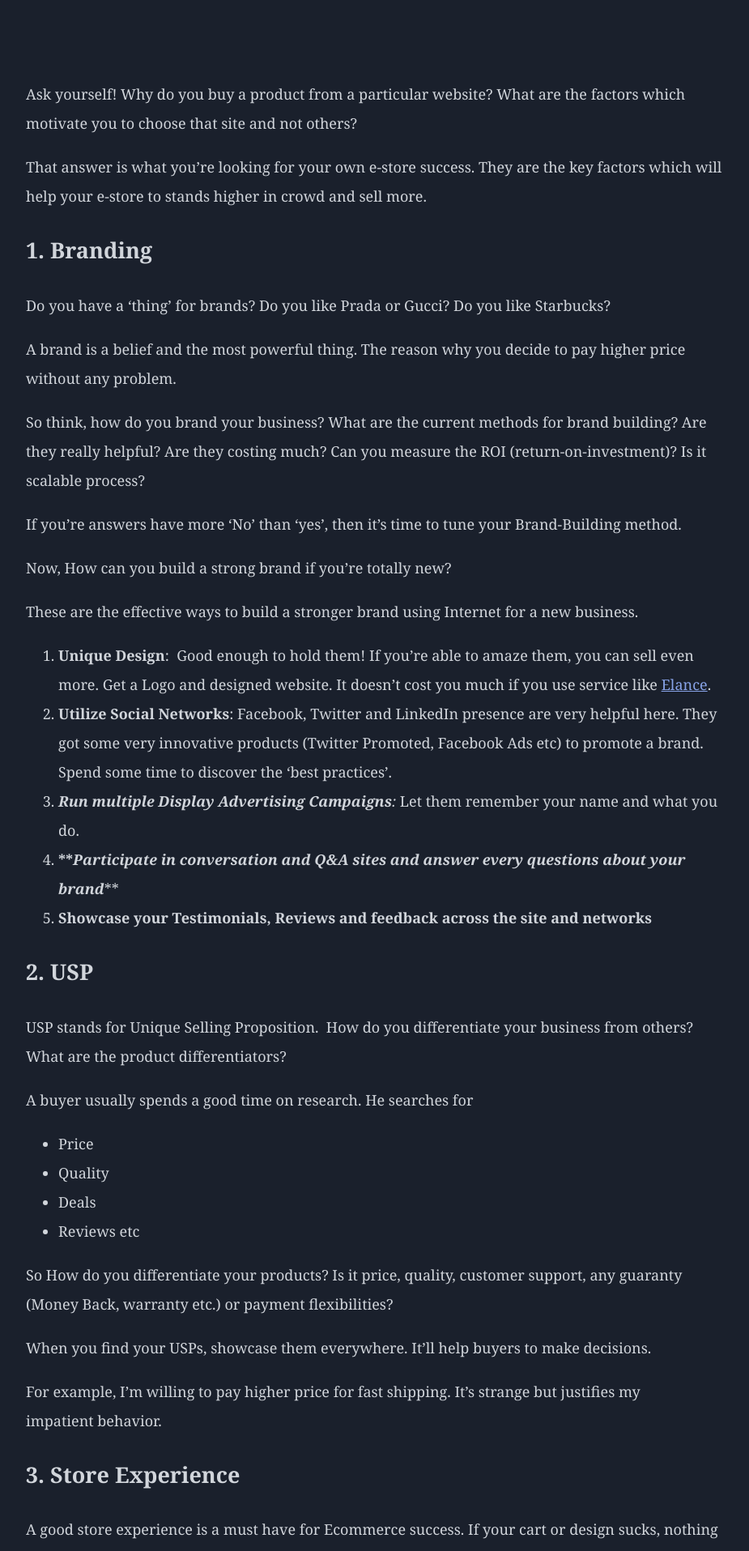
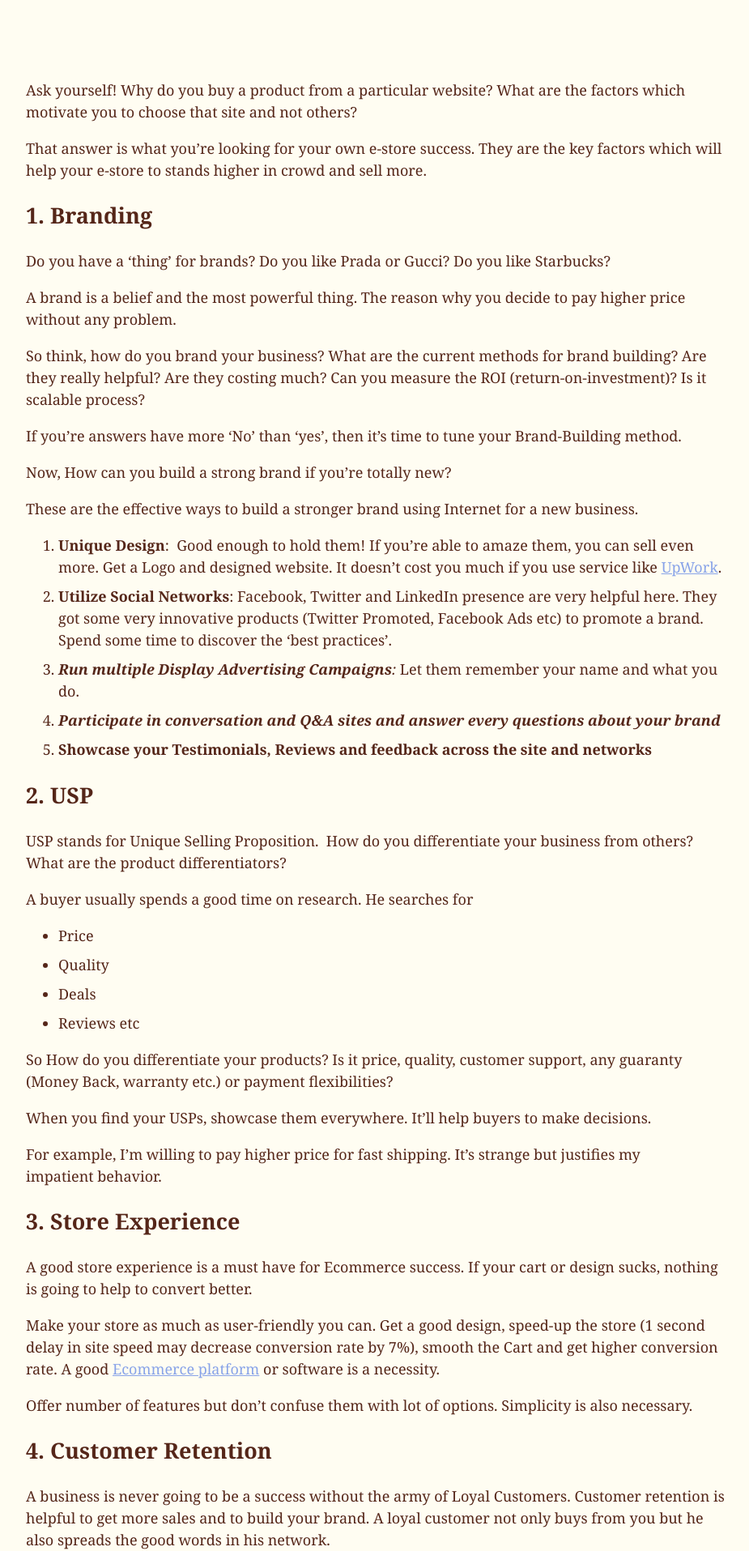
Before and after one commit to ankit7/ankit7.github.io, a Jekyll site: the page built from _posts/2011-10-17-success-factors.md, in a window 1280 px wide. Shown: the top 1915 px of the page at 81% size, without its empty margins (176-1101 px from the left). Built offline with Jekyll 4.4.1, drawn with Linux system fonts in a browser that asks for light colours; our own code applies the rules of GitHub Pages for plain Markdown files.

Commit message:
Updates styling

```diff
--- a/_includes/footer.html
+++ b/_includes/footer.html
@@ -1,5 +1,5 @@
-<footer class="pv4 ph3 ph5-m ph6-l mid-gray">
-  <div class="tc mt6">
+<footer class="">
+  <div class="tc mt5">
     <a href="/" title="Home" class="dib ph2 link">Home</a>
   </div>
 </footer>
--- a/_layouts/default.html
+++ b/_layouts/default.html
@@ -8,7 +8,7 @@
     <link rel="stylesheet" href="/static/style.css">
   </head>
 
-  <body class="mw7 center pa3 pa5-ns measure-wide lh-copy">
+  <body class="mw7 center pa3 pa5-ns measure-wide">
     {% if page.url == "/" %}<h1>{{site.title}}</h1>{% endif %}
 
     {{content}}
--- a/_posts/2011-10-17-success-factors.md
+++ b/_posts/2011-10-17-success-factors.md
@@ -21,10 +21,10 @@ Now, How can you build a strong brand if you’re totally new?
 
 These are the effective ways to build a stronger brand using Internet for a new business.
 
-1.  **Unique Design**:  Good enough to hold them! If you’re able to amaze them, you can sell even more. Get a Logo and designed website. It doesn’t cost you much if you use service like [Elance](http://bit.ly/ak-elance).
+1.  **Unique Design**:  Good enough to hold them! If you’re able to amaze them, you can sell even more. Get a Logo and designed website. It doesn’t cost you much if you use service like [UpWork](https://www.upwork.com).
 2.  **Utilize Social Networks**: Facebook, Twitter and LinkedIn presence are very helpful here. They got some very innovative products (Twitter Promoted, Facebook Ads etc) to promote a brand. Spend some time to discover the ‘best practices’.
 3.  _**Run multiple Display Advertising Campaigns**:_ Let them remember your name and what you do.
-4.  ****_Participate in conversation and Q&A sites and answer every questions about your brand_****
+4.  **_Participate in conversation and Q&A sites and answer every questions about your brand_**
 5.  **Showcase your Testimonials, Reviews and feedback across the site and networks**
 
 2\. USP
--- a/static/style.css
+++ b/static/style.css
@@ -12,18 +12,16 @@
 body,
 html {
   font-family: Georgia, Times, Times New Roman, serif;
-  background-color: #1a202c;
-  color: #d1d5db;
+  background-color: #fffdf2;
+  color: #552619;
   font-size: 18px;
+  line-height: 1.5;
 }
 a {
   color: rgb(136, 163, 232);
 }
 a:visited {
   color: #a799cd;
-}
-.lh-copy {
-  line-height: 2;
 }
 
 h1.post-title {
@@ -64,6 +62,10 @@ h1.post-title {
 
 .dib {
   display: inline-block;
+}
+
+li {
+  margin-bottom: 0.5rem;
 }
 
 .link {
@@ -122,7 +124,7 @@ h1.post-title {
 .left-0 {
   left: 0;
 }
-mt0 {
+.mt0 {
   margin-top: var(--spacing-none);
 }
 .mt1 {
```
